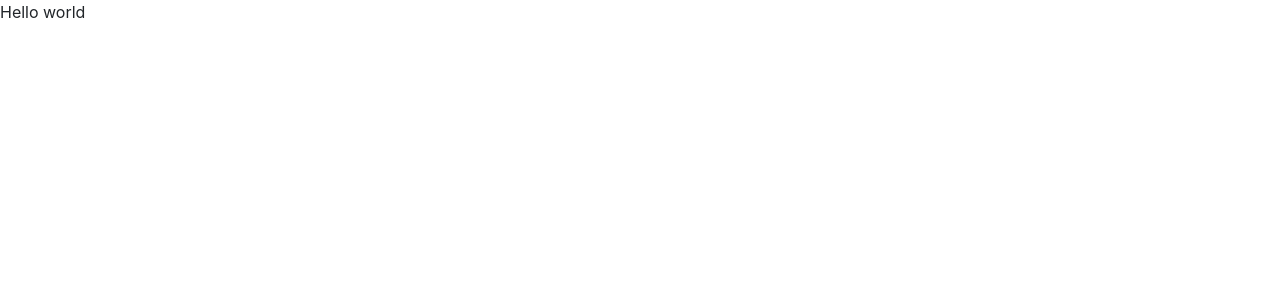
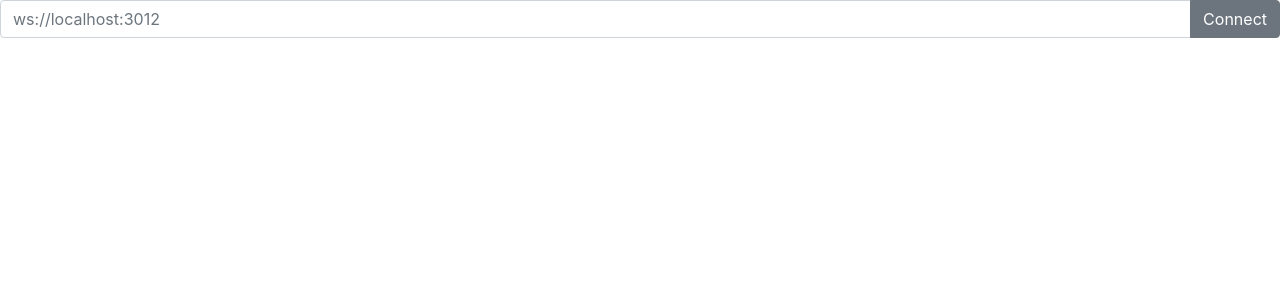
Before and after one commit to nikita-skobov/traffic-flow-visualizer, a React (Create React App) app in the folder ui/: page / in a window 1280 px wide. Shown: the top 300 px of the page. Built offline with nearby package versions, Linux system fonts and the light colour scheme.

Commit message:
adds connection reducer and component with basic connection display/button

```diff
--- a/ui/src/components/App.js
+++ b/ui/src/components/App.js
@@ -1,10 +1,49 @@
-import React from 'react'
+import React, { Component } from 'react'
 import { connect } from 'react-redux'
 
-export function App() {
+import Connecter from './Connector'
+// purposefully spelled wrong to use the default
+// export instead of the named export
+
+function Connected() {
   return (
-    <div>Hello world</div>
+    <div>
+      Connected!
+    </div>
   )
 }
 
-export default connect()(App)
+function NotConnectedYet(props) {
+  const { ws } = props
+  return (
+    <div>
+      <Connecter ws={ws} />
+    </div>
+  )
+}
+
+export function App(props) {
+  console.log(props)
+
+  const {
+    isConnected,
+    ws,
+  } = props
+
+  if (isConnected) {
+    return <Connected />
+  }
+
+  return <NotConnectedYet ws={ws} />
+}
+
+const mapStateToProps = (state, ownProps) => {
+  const appState = {
+    isConnected: state.connectionReducer.isConnected,
+    ws: state.connectionReducer.ws,
+  }
+
+  return appState
+}
+
+export default connect(mapStateToProps)(App)
--- /dev/null
+++ b/ui/src/components/Connector.js
@@ -0,0 +1,26 @@
+import React from 'react'
+import { connect } from 'react-redux'
+
+import {
+  Button,
+  Input,
+  InputGroup,
+  InputGroupAddon,
+} from 'reactstrap'
+
+export function Connector(props) {
+  const { ws } = props
+
+  return (
+    <div>
+      <InputGroup>
+        <Input placeholder={ws} />
+        <InputGroupAddon addonType="append">
+          <Button>Connect</Button>
+        </InputGroupAddon>
+      </InputGroup>
+    </div>
+  )
+}
+
+export default connect()(Connector)
--- /dev/null
+++ b/ui/src/constants/index.js
@@ -0,0 +1,2 @@
+export const WS_CONNECTION_BEGIN = 'WS_CONNECTION_BEGIN'
+export const WS_CONNECTION_ESTABLISHED = 'WS_CONNECTION_ESTABLISHED'
--- a/ui/src/reducers/index.js
+++ b/ui/src/reducers/index.js
@@ -1,4 +1,8 @@
 import { combineReducers } from 'redux'
+
+import {
+  WS_CONNECTION_ESTABLISHED,
+} from '../constants'
 
 function sampleReducer(state = {}, action) {
   switch (action.type) {
@@ -7,7 +11,25 @@ function sampleReducer(state = {}, action) {
   }
 }
 
+const defaultConnectionState = {
+  ws: 'ws://localhost:3012',
+  isConnected: false,
+}
+function connectionReducer(state = defaultConnectionState, action) {
+  switch (action.type) {
+    case WS_CONNECTION_ESTABLISHED: {
+      const retObj = { ...state }
+      retObj.isConnected = true
+      return retObj
+    }
+
+    default:
+      return state
+  }
+}
+
 
 export default combineReducers({
   sampleReducer,
+  connectionReducer,
 })
```
